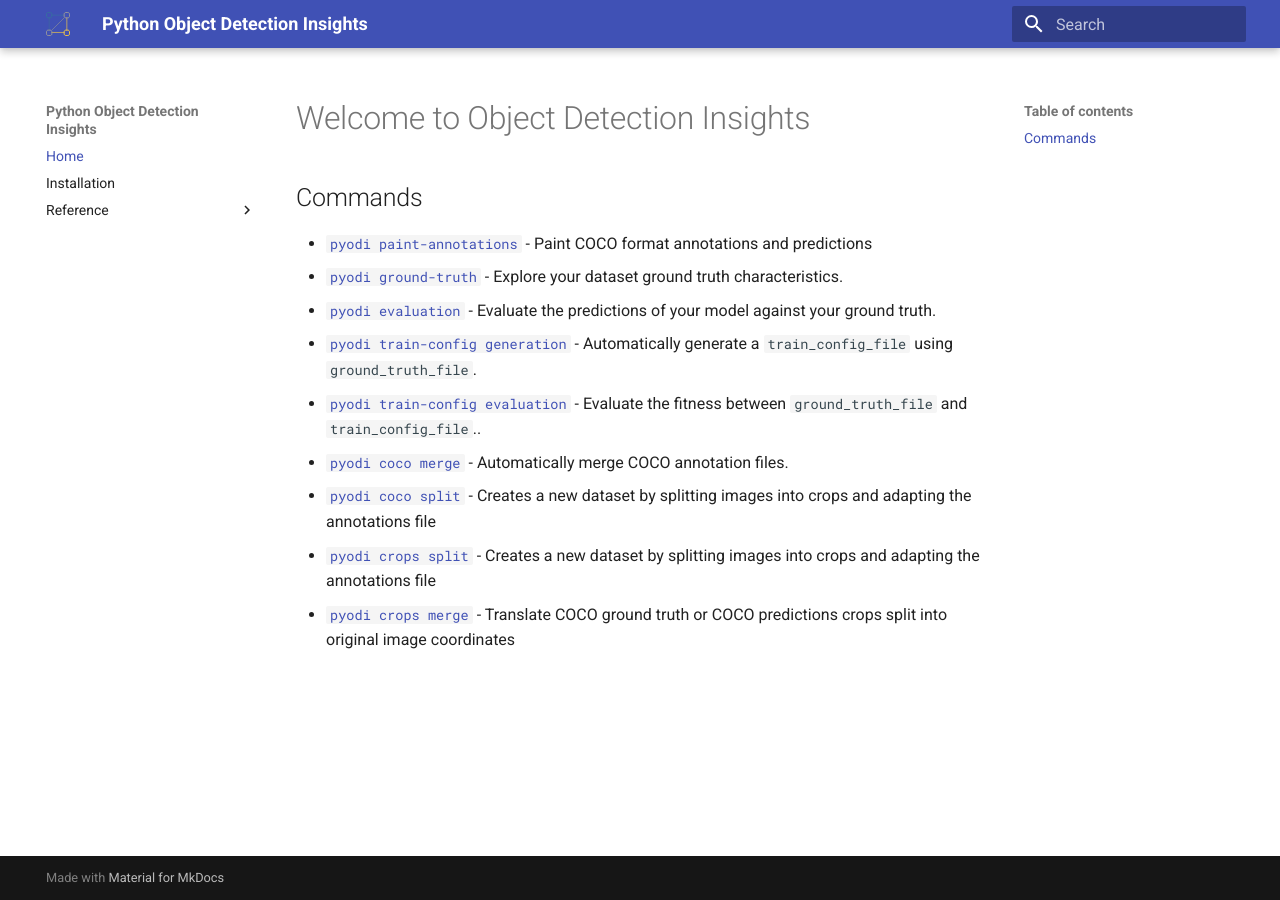
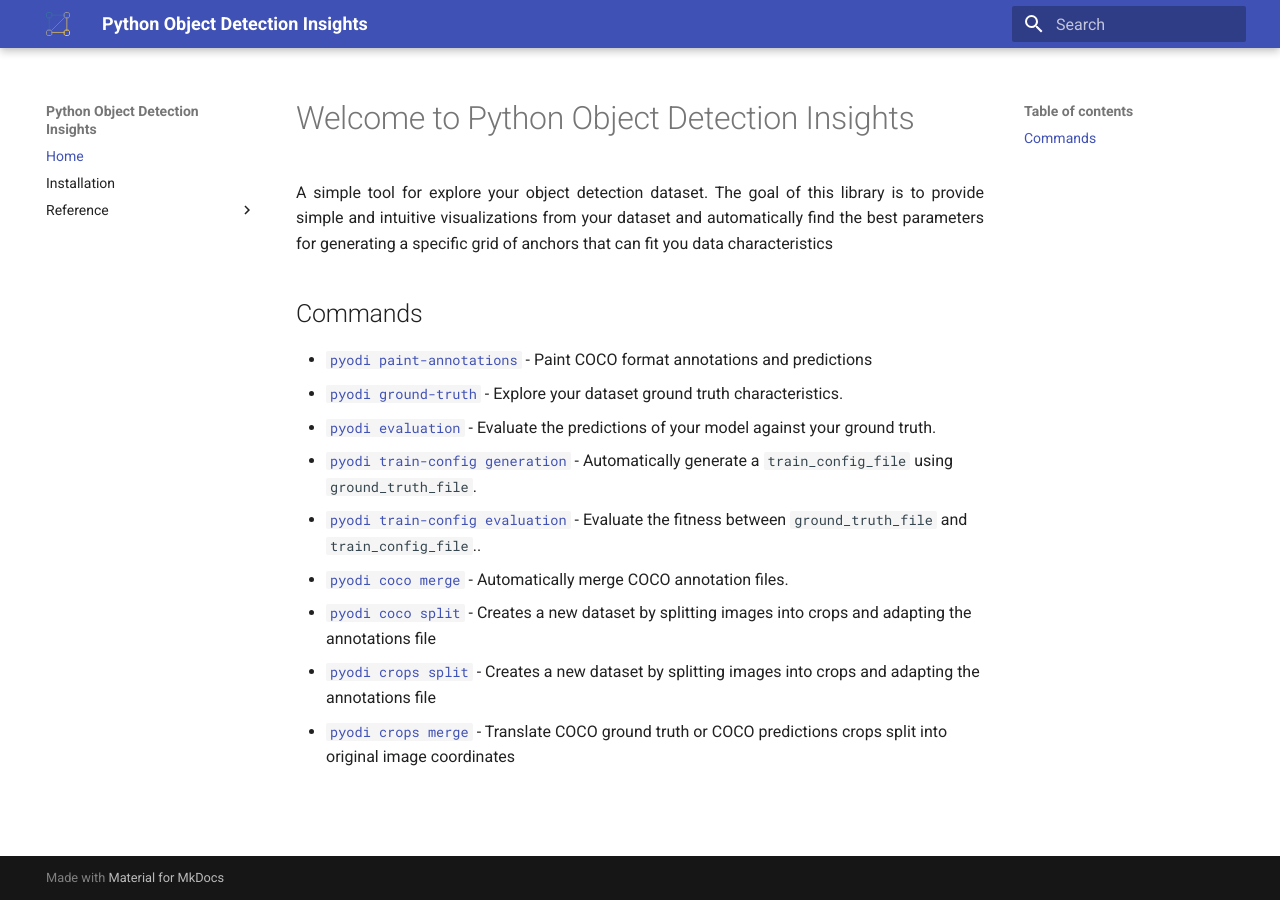
Before and after one commit to Gradiant/pyodi, an MkDocs documentation site: the page built from docs/index.md, in a window 1280 px wide. Built offline with MkDocs 1.6.1 and Material for MkDocs 9.7.7, drawn with Linux system fonts in a browser that asks for light colours.

Commit message:
Add intro to index.md

```diff
--- a/docs/index.md
+++ b/docs/index.md
@@ -1,5 +1,6 @@
-# Welcome to Object Detection Insights
+# Welcome to Python Object Detection Insights
 
+A simple tool for explore your object detection dataset. The goal of this library is to provide simple and intuitive visualizations from your dataset and automatically find the best parameters for generating a specific grid of anchors that can fit you data characteristics
 ## Commands
 
 * [`pyodi paint-annotations`](reference/apps/paint-annotations.md) - Paint COCO format annotations and predictions
```
